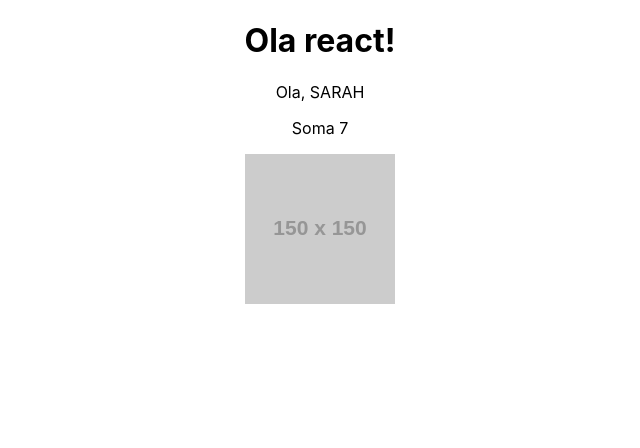
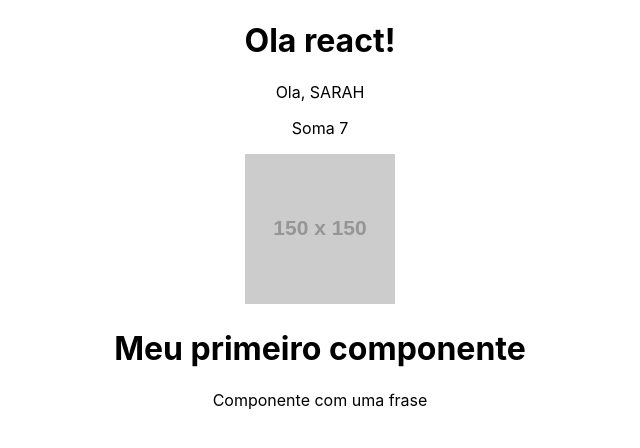
Before and after one commit to alvesarah/meu-projeto, a React (Create React App) app: page / in a window 1280 px wide. Shown: the top 448 px of the page, without its empty margins (320-960 px from the left). Built offline with nearby package versions, Linux system fonts and the light colour scheme.

Commit message:
Criando componentes

```diff
--- a/src/App.js
+++ b/src/App.js
@@ -1,4 +1,5 @@
 import './App.css';
+import HelloWorld from './components/HelloWorld';
 
 function App() {
   const nome = "Sarah";
@@ -17,6 +18,7 @@
       <p>Ola, {nomeMaiusculo}</p>
       <p>Soma {soma(3, 4)}</p>
       <img src={url} alt="Minha imagem"/>
+      <HelloWorld/>
     </div>
   );
 }
--- /dev/null
+++ b/src/components/Frase.js
@@ -0,0 +1,12 @@
+// Criando o componente
+function Frase(){
+
+    return(
+        <div>
+            <p>Componente com uma frase</p>
+        </div>
+    )
+
+}
+
+export default Frase;
--- /dev/null
+++ b/src/components/HelloWorld.js
@@ -0,0 +1,15 @@
+import Frase from "./Frase";
+
+// Criando o componente
+function HelloWorld(){
+
+    return(
+        <div>
+            <h1>Meu primeiro componente</h1>
+            <Frase/>
+        </div>
+    )
+
+}
+
+export default HelloWorld;
```
